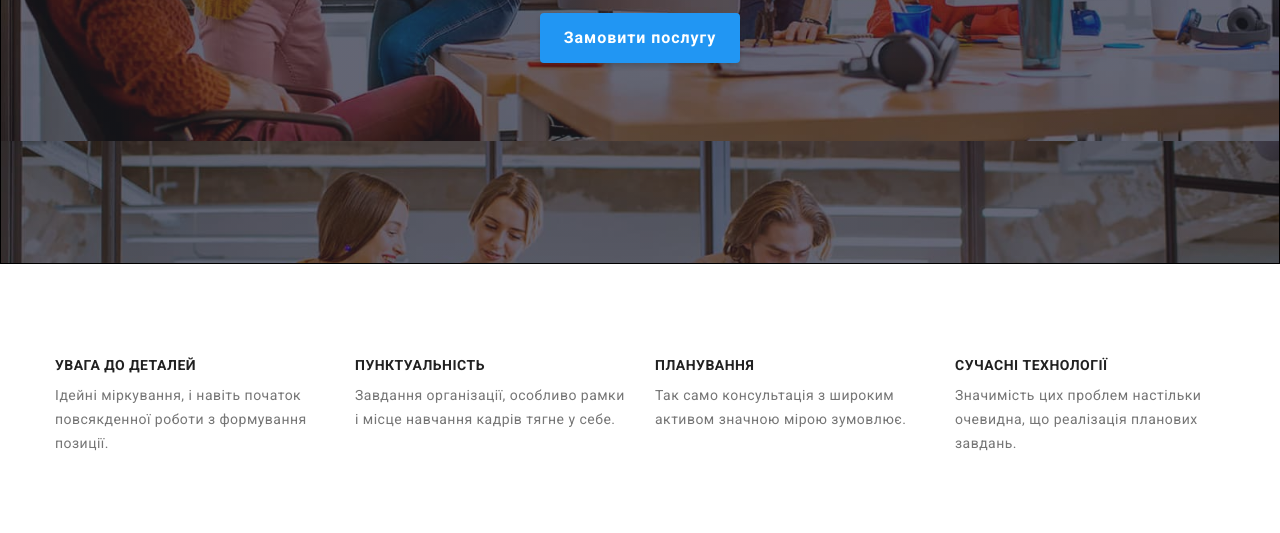
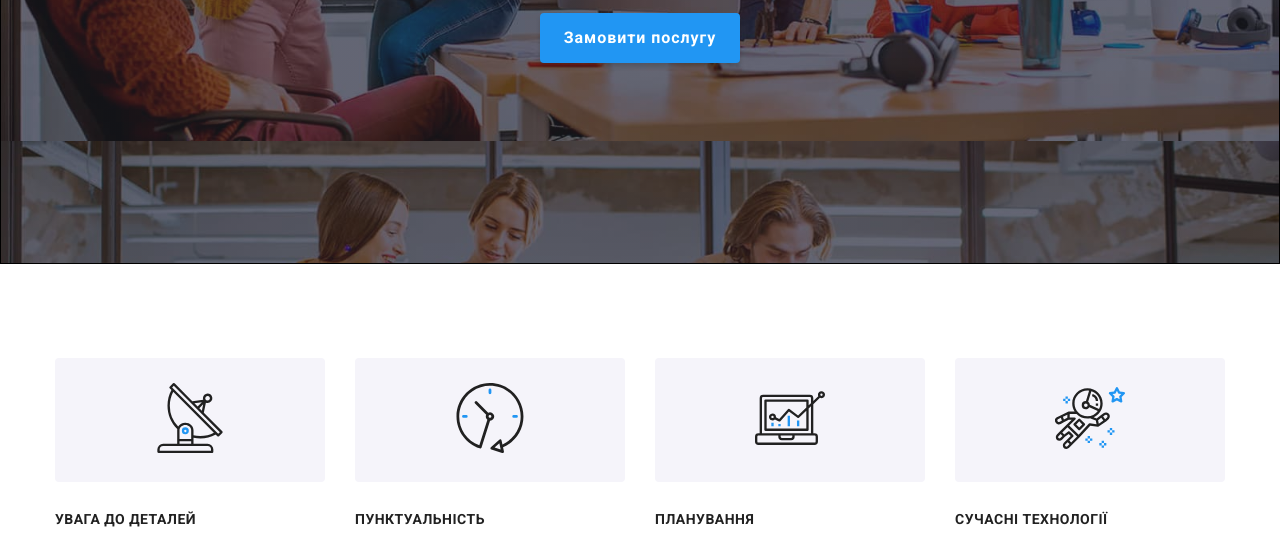
Before and after one commit to Yarzik7/goit-markup-hw-04, a plain HTML site: page index.html in a window 1280 px wide. Shown: the part 419-952 px from the top of the page. Drawn offline with nearby package versions, Linux system fonts and the light colour scheme.

Commit message:
Додано іконки до секції "Особливості"

```diff
--- a/css/styles.css
+++ b/css/styles.css
@@ -333,15 +333,32 @@ p {
 
 .features {
   display: flex;
+  column-gap: 30px;
 }
 
 .features > .item {
-  width: 270px;
+  flex-basis: calc((100% - 3 * 30px) / 4);
 }
 
-.features > .item:not(:last-child) {
+.features .icon-container {
+  padding-top: 25px;
+  padding-bottom: 25px;
+  padding-left: 100px;
+  padding-right: 100px;
+  margin-bottom: 30px;
+
+  background-color: var(--bg-buttons-color);
+  border-radius: 4px;
+}
+
+.features .icon {
+  width: 70px;
+  height: 70px;
+}
+
+/* .features > .item:not(:last-child) {
   margin-right: 30px;
-}
+} */
 
 .features-title {
   font-size: 14px;
--- a/index.html
+++ b/index.html
@@ -67,24 +67,44 @@
           <h2 class="visually-hidden">Особливості</h2>
           <ul class="features list">
             <li class="item">
+              <div class="icon-container">
+                <svg class=".icon" width="70" height="70" >
+                  <use href="./images/icons.svg#antenna"></use>
+                </svg>
+              </div>
               <h3 class="features-title">Увага до деталей</h3>
               <p class="features-text">
                 Ідейні міркування, і навіть початок повсякденної роботи з формування позиції.
               </p>
             </li>
             <li class="item">
+              <div class="icon-container">
+                <svg class=".icon" width="70" height="70" >
+                  <use href="./images/icons.svg#clock"></use>
+                </svg>
+              </div>
               <h3 class="features-title">Пунктуальність</h3>
               <p class="features-text">
                 Завдання організації, особливо рамки і місце навчання кадрів тягне у себе.
               </p>
             </li>
             <li class="item">
+              <div class="icon-container">
+                <svg class=".icon" width="70" height="70" >
+                  <use href="./images/icons.svg#diagram"></use>
+                </svg>
+              </div>
               <h3 class="features-title">Планування</h3>
               <p class="features-text">
                 Так само консультація з широким активом значною мірою зумовлює.
               </p>
             </li>
             <li class="item">
+              <div class="icon-container">
+                <svg class=".icon" width="70" height="70" >
+                  <use href="./images/icons.svg#astronaut"></use>
+                </svg>
+              </div>
               <h3 class="features-title">Сучасні технології</h3>
               <p class="features-text">
                 Значимість цих проблем настільки очевидна, що реалізація планових завдань.
```
